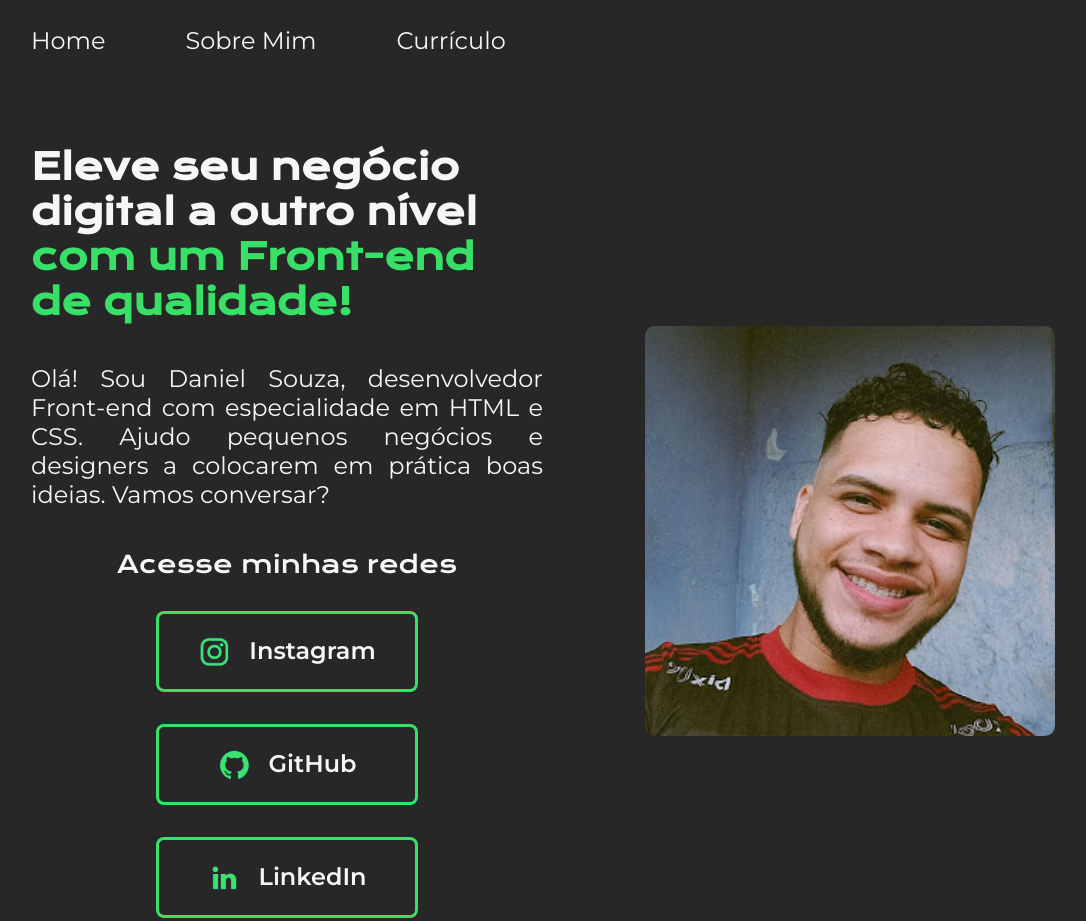
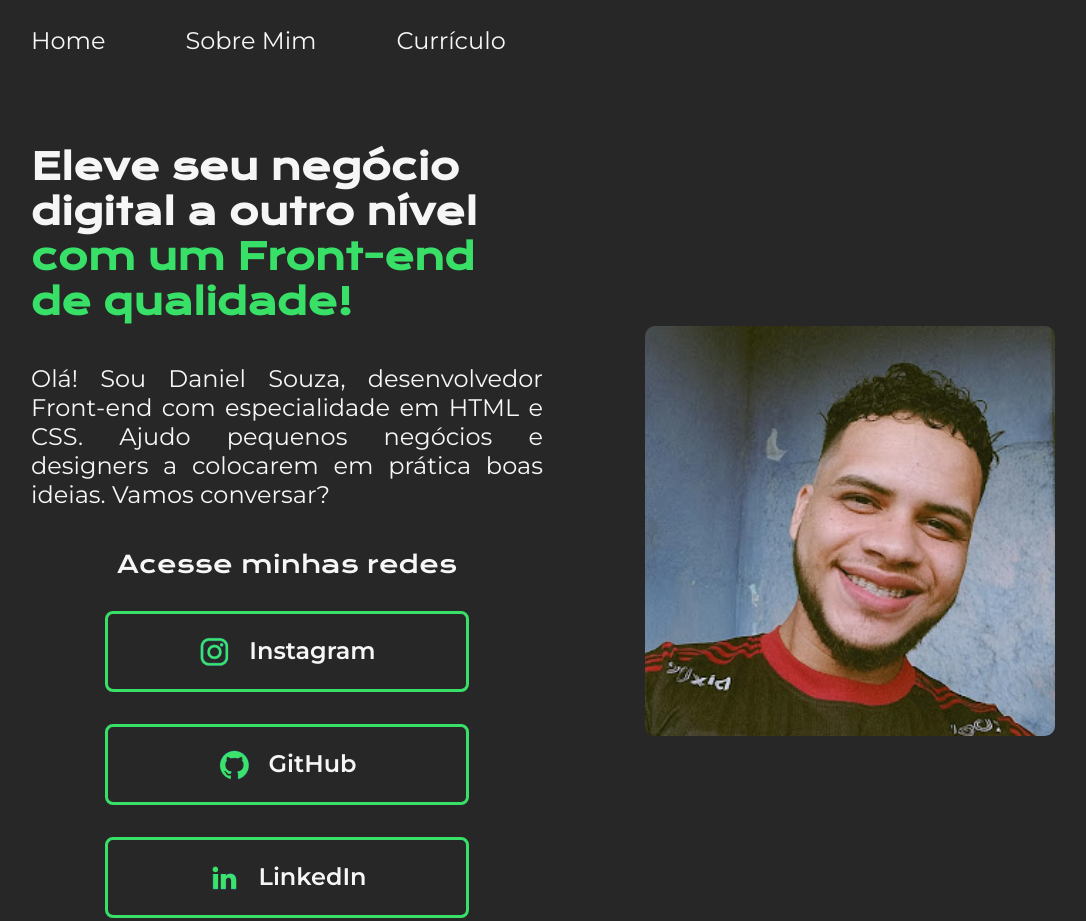
Before and after one commit to souDany/portfolio, a plain HTML site: page index.html in a window 1280 px wide. Shown: the top 921 px of the page, without its empty margins (97-1183 px from the left). Drawn offline with nearby package versions, Linux system fonts and the light colour scheme.

Commit message:
Update style.css
Modifiquei o @media para os botões não bugarem quando se forem pro responsível.

```diff
--- a/styles/style.css
+++ b/styles/style.css
@@ -103,7 +103,7 @@ h2{
     gap: 18px;
     border: 3px solid var(--cor-terciaria);
     /* colocando uma borda solida com a cor do projeto */
-    width: 50%;
+    width: 100%;
     /*aumentando a largura*/
     text-align: center;
     border-radius: 8px;
@@ -151,3 +151,8 @@ h2{
         width: auto;
     }
 }
+@media (min-width: 1200px) {
+    .apresentacao__links__botao {
+        width: 70%;
+    }
+}
```
